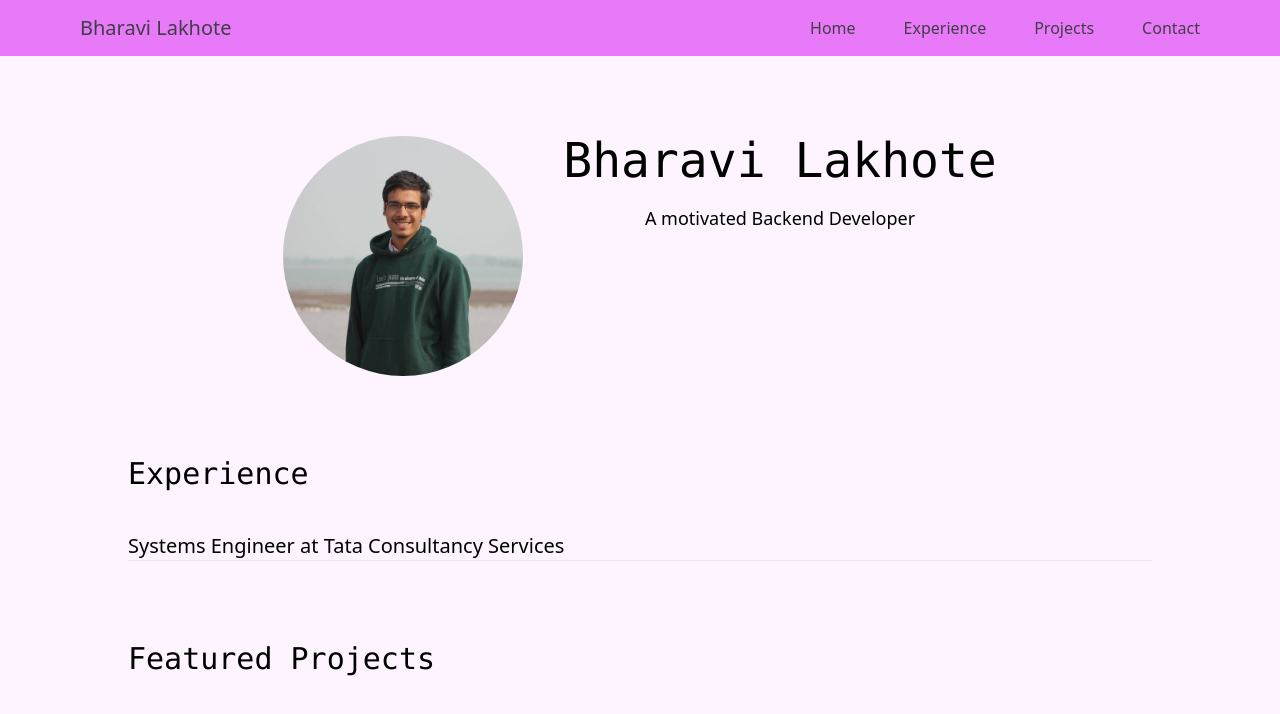
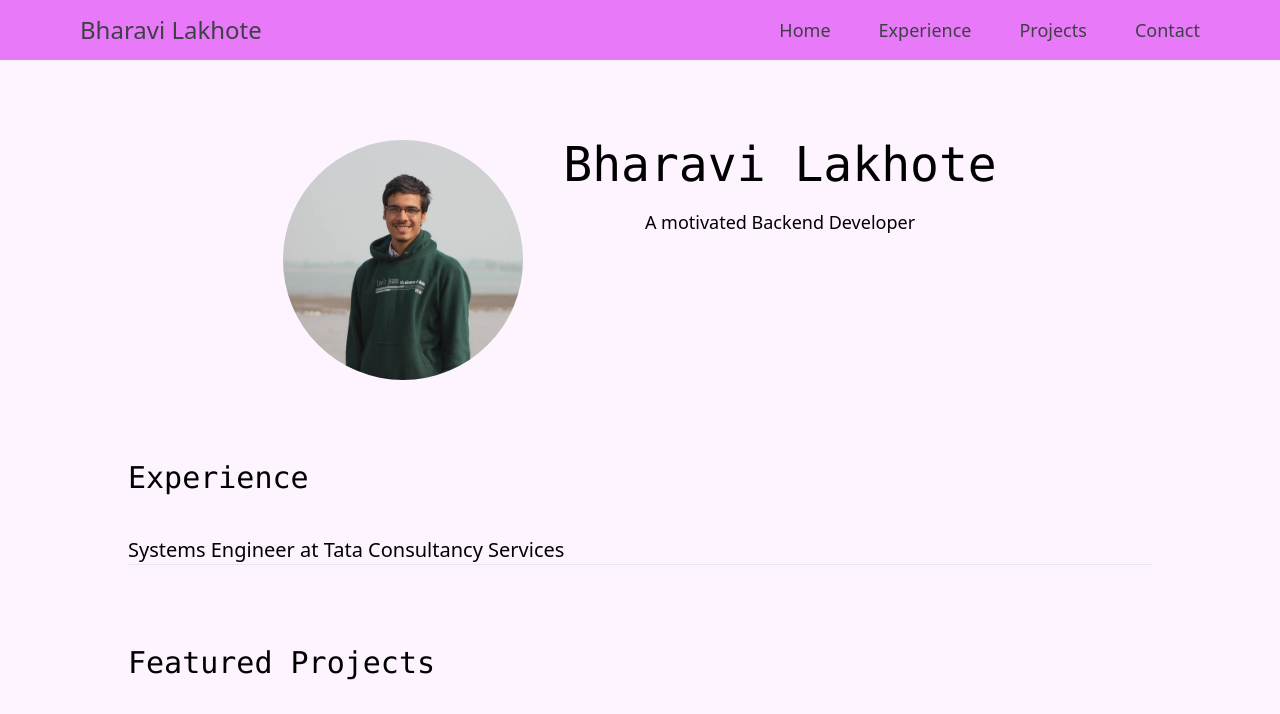
Before and after one commit to bharavi15/bharavi15.github.io, a website: page index.html in a window 1280 px wide. Shown: the top 714 px of the page. Drawn offline with Linux system fonts and the light colour scheme; no server answers.

Commit message:
minor changes

```diff
--- a/index.html
+++ b/index.html
@@ -11,12 +11,12 @@
     <nav
       class="bg-fuchsia-400 flex justify-between dark:bg-fuchsia-400 text-zinc-700"
     >
-      <span class="flex items-center text-xl ms-20">Bharavi Lakhote</span>
+      <span class="flex items-center text-2xl ms-20">Bharavi Lakhote</span>
       <ul class="px-20 py-4 flex space-x-12 justify-end">
-        <li class="cursor-pointer"><a href="#home">Home</a></li>
-        <li class="cursor-pointer"><a href="#experience">Experience</a></li>
-        <li class="cursor-pointer"><a href="#projects">Projects</a></li>
-        <li class="cursor-pointer"><a href="#contact">Contact</a></li>
+        <li class="cursor-pointer text-lg"><a href="#home">Home</a></li>
+        <li class="cursor-pointer text-lg"><a href="#experience">Experience</a></li>
+        <li class="cursor-pointer text-lg"><a href="#projects">Projects</a></li>
+        <li class="cursor-pointer text-lg"><a href="#contact">Contact</a></li>
       </ul>
     </nav>
     <!-- <h1 class="text-3xl font-bold underline bg-red-100">Hello world!</h1> -->
@@ -269,7 +269,7 @@
           /></a>
           <a href="https://github.com/bharavi15" target="_blank"
             ><img
-              class="h-20 bg-white"
+              class="h-20 dark:bg-white"
               src="img/github1.svg"
               alt="GitHub"
               srcset=""
--- a/input.css
+++ b/input.css
@@ -10,3 +10,7 @@
 		box-shadow: theme("boxShadow.xl");
 	}
 }
+
+.dark\:hover\:fill-white:hover {
+    fill: #fff;
+  }
```
Also changed, not shown: output.css.
